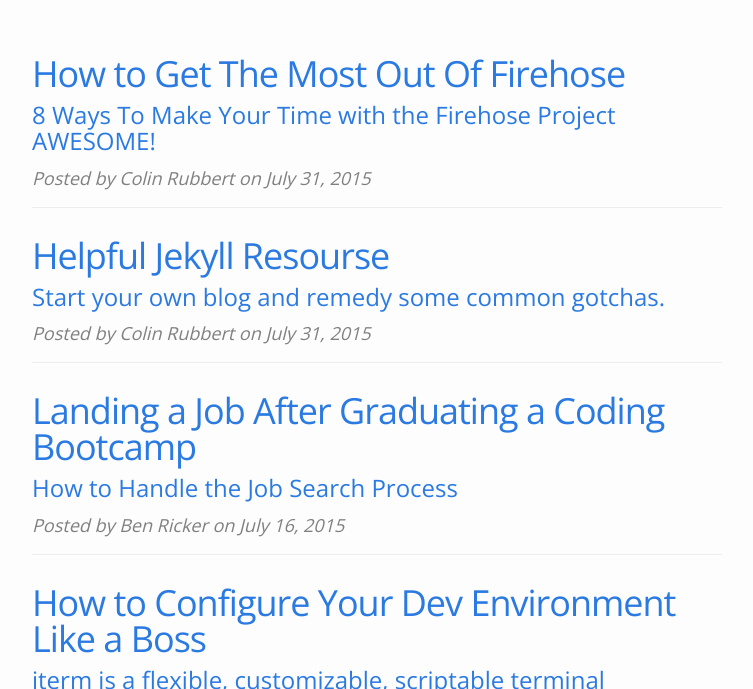
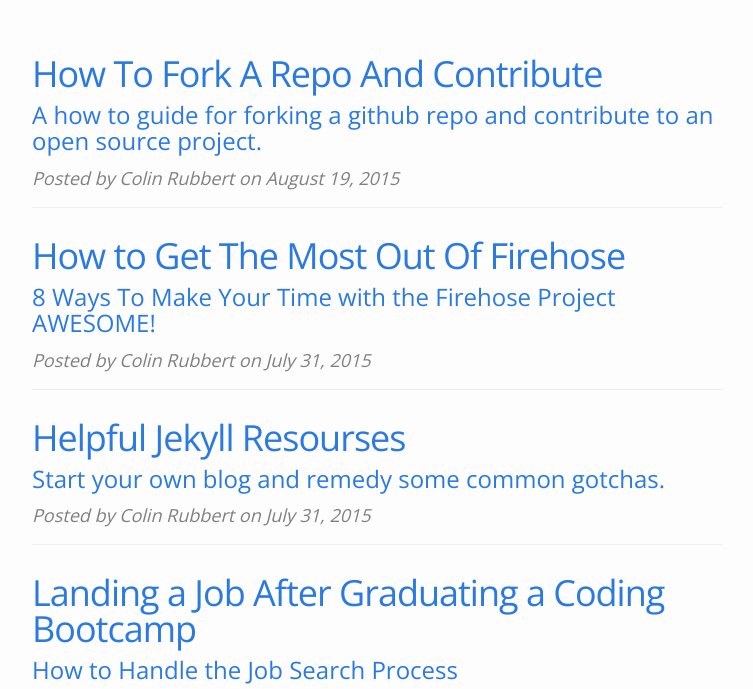
Before and after one commit to FirehoseCommunity/community.thefirehoseproject.com, a Jekyll site: the page built from index.html, in a window 1280 px wide and 900 px high, scrolled down 243 px, cut to the strip 211-900 px from the top of the window. Shown: the whole strip, without its empty margins (263-1016 px from the left). Built offline with Jekyll 4.4.1, drawn with Linux system fonts in a browser that asks for light colours; nearby versions of some CDN libraries; part of the change alters nothing that is shown.

Commit message:
Add how to contribute post

```diff
--- a/_posts/2015-07-31-Helpful-Jekyll-Resources.markdown
+++ b/_posts/2015-07-31-Helpful-Jekyll-Resources.markdown
@@ -1,6 +1,6 @@
 ---
 layout:     post
-title:      "Helpful Jekyll Resourse"
+title:      "Helpful Jekyll Resourses"
 subtitle:   "Start your own blog and remedy some common gotchas."
 date:       2015-07-31 09:00:00
 author:     "Colin Rubbert"
--- /dev/null
+++ b/_posts/2015-08-19-How-To-Fork-A-Repo-And-Contribute.markdown
@@ -0,0 +1,64 @@
+---
+layout:     post
+title:      "How To Fork A Repo And Contribute"
+subtitle:   "A how to guide for forking a github repo and contribute to an open source project."
+date:       2015-08-19 19:00:00
+author:     "Colin Rubbert"
+header-img: "img/chem.png"
+---
+
+{% include youtubePlayer.html id="G1I3HF4YWEw" %}
+
+### Getting Your Fork On!
+
+You're first step in the process will be going to the address of the repository that you will want to fork. For this example it will be the one and only rockstar, ninja, guru, [insert more cliche buzzwords], awesome [community Firehose Project Jekyll site](https://github.com/FirehoseCommunity/community.thefirehoseproject.com)!
+
+`https://github.com/FirehoseCommunity/community.thefirehoseproject.com`
+
+Pretty simple so far, now we're going to click on that wonderful little "fork" button. If it gives you an option to which organization you want to fork then you will just want to make sure you select your personal page.
+
+![Image of Fork button](https://github-images.s3.amazonaws.com/help/bootcamp/Bootcamp-Fork.png)
+
+Next we will want to move to our now forked repository, get the URL for the cloning process, and do a quick copy to our clipboard.
+
+![Image of Clone button](https://help.github.com/assets/images/help/repository/clone-repo-clone-url-button.png)
+
+Moving on we will want to open up our terminal, move to the directory that we want to host our files locally and run a git clone command.
+
+Example (yours may look different):
+
+`git clone git@github.com:FirehoseCommunity/community.thefirehoseproject.com.git`
+
+Now we will want to move into our newly created directory. From here what you want to do it make sure everything is setup properly and that the Jekyll server serves up the data.
+
+You can do this by running (mileage may vary due to differing environments).
+
+`jekyll serve`
+
+Kill the server by running `ctrl + c` so that we can create a new branch to make our changes in. This is a best practice way of doing things and this is how we recommend it to be done for submitting changes to the community site.
+
+To create the branch we will want to run the command:
+
+`git checkout -b [your_branch_name]`
+
+What this will do is create your branch and check it out in one command. To verify you are working in your newly created branch run `git branch` and make sure the asterisk is next to the new branch.
+
+From here we open up our text editor and make the changes that you want to make. Save your changes and do your standard git workflow with the exception for when you push your changes you will want to push to origin and then the specific branch you are working in.
+
+`git add .`
+
+`git commit -am "My rocking new changes"`
+
+`git push origin [your_branch_name]`
+
+After we commit our changes we can go back to our GitHub page and checked to make sure that we have a compare for pull request notice at the top of our repository.
+
+![Compare and Pull Request](https://github-images.s3.amazonaws.com/help/pull_requests/recently_pushed_branch.png)
+
+Click on "Compare & Pull Request", you will be redirected to the pull request page. Add your pull request information including description of your changes and then click "Create Pull Request".
+
+![Create Pull Request](https://github-images.s3.amazonaws.com/help/pull_requests/pullrequest-send.png)
+
+This will submit your pull request which will result in a notification to the the community maintainers and from there the changes will be reviewed. You will get feedback indicating if anything needs to be modified or if things look good we will merge the changes into the master branch.
+
+There you have it, you've got all of the information that you will need to know for contributing to an open source project. Looking forward to your contributions and keep on coding!
```
